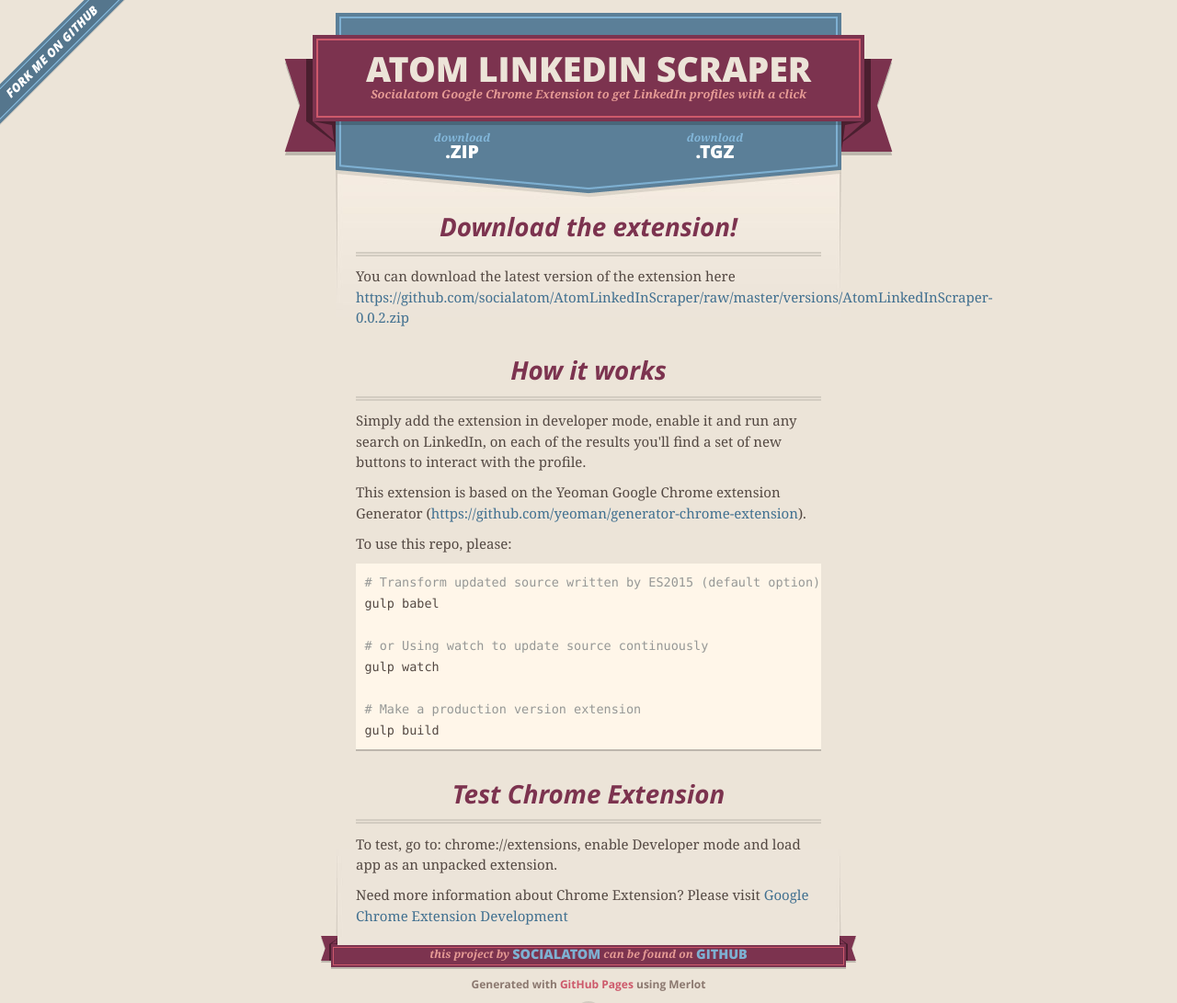
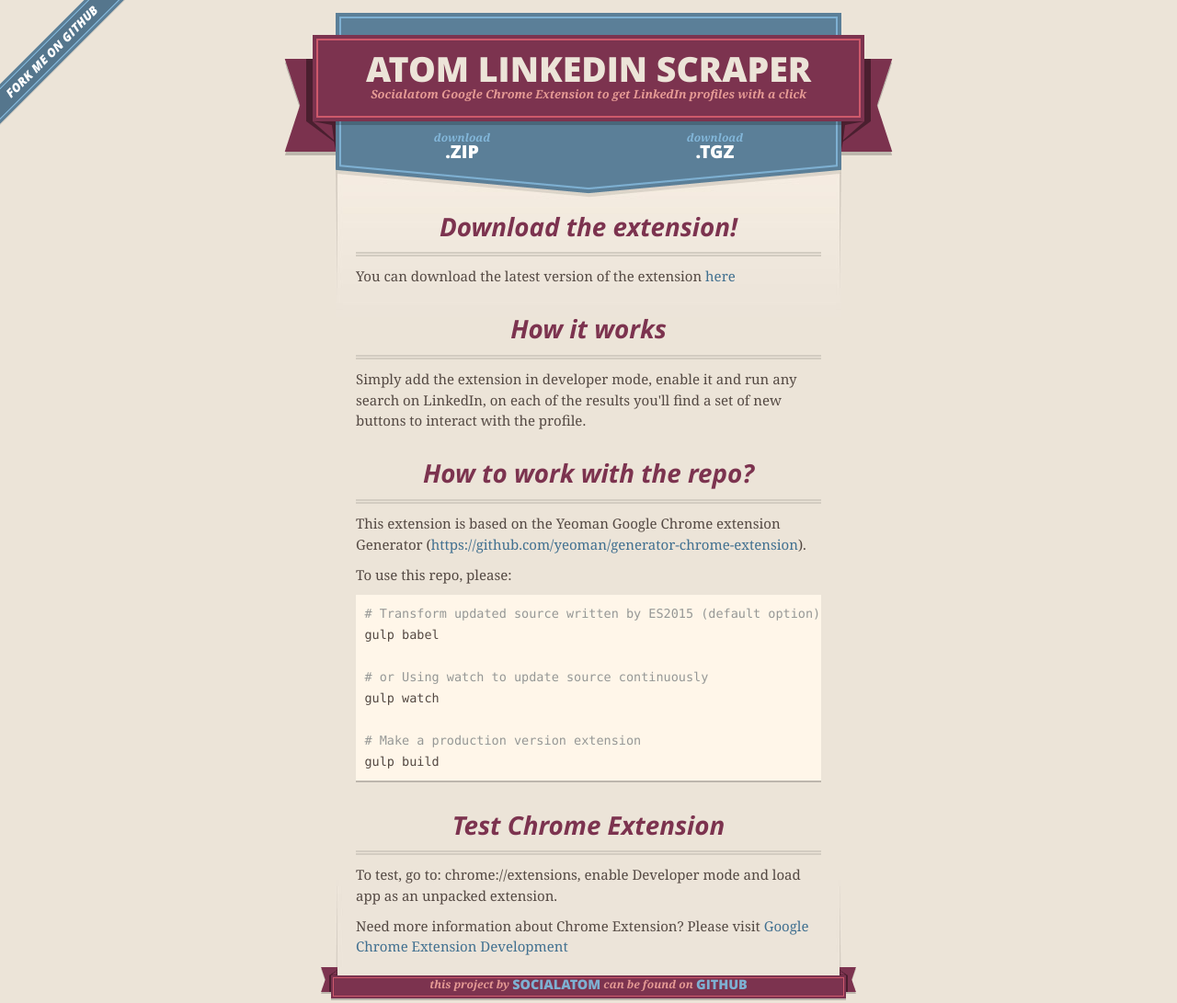
Before and after one commit to socialatom/AtomLinkedInScraper, a browser extension: page index.html in a window 1280 px wide. Shown: the top 1091 px of the page at 92% size. Drawn offline with nearby package versions, Linux system fonts and the light colour scheme.

```diff
--- a/index.html
+++ b/index.html
@@ -49,12 +49,15 @@
         <h2>
 <a id="download-the-extension" class="anchor" href="#download-the-extension" aria-hidden="true"><span aria-hidden="true" class="octicon octicon-link"></span></a>Download the extension!</h2>
 
-<p>You can download the latest version of the extension here <a href="https://github.com/socialatom/AtomLinkedInScraper/raw/master/versions/AtomLinkedInScraper-0.0.2.zip">https://github.com/socialatom/AtomLinkedInScraper/raw/master/versions/AtomLinkedInScraper-0.0.2.zip</a></p>
+<p>You can download the latest version of the extension <a href="https://github.com/socialatom/AtomLinkedInScraper/raw/master/versions/AtomLinkedInScraper-0.0.2.zip">here</a></p>
 
 <h2>
 <a id="how-it-works" class="anchor" href="#how-it-works" aria-hidden="true"><span aria-hidden="true" class="octicon octicon-link"></span></a>How it works</h2>
 
 <p>Simply add the extension in developer mode, enable it and run any search on LinkedIn, on each of the results you'll find a set of new buttons to interact with the profile.</p>
+
+<h2>
+<a id="how-to-work-with-the-repo" class="anchor" href="#how-to-work-with-the-repo" aria-hidden="true"><span aria-hidden="true" class="octicon octicon-link"></span></a>How to work with the repo?</h2>
 
 <p>This extension is based on the Yeoman Google Chrome extension Generator (<a href="https://github.com/yeoman/generator-chrome-extension">https://github.com/yeoman/generator-chrome-extension</a>).</p>
 
```
Also changed, not shown: params.json (+1 -1 lines).
